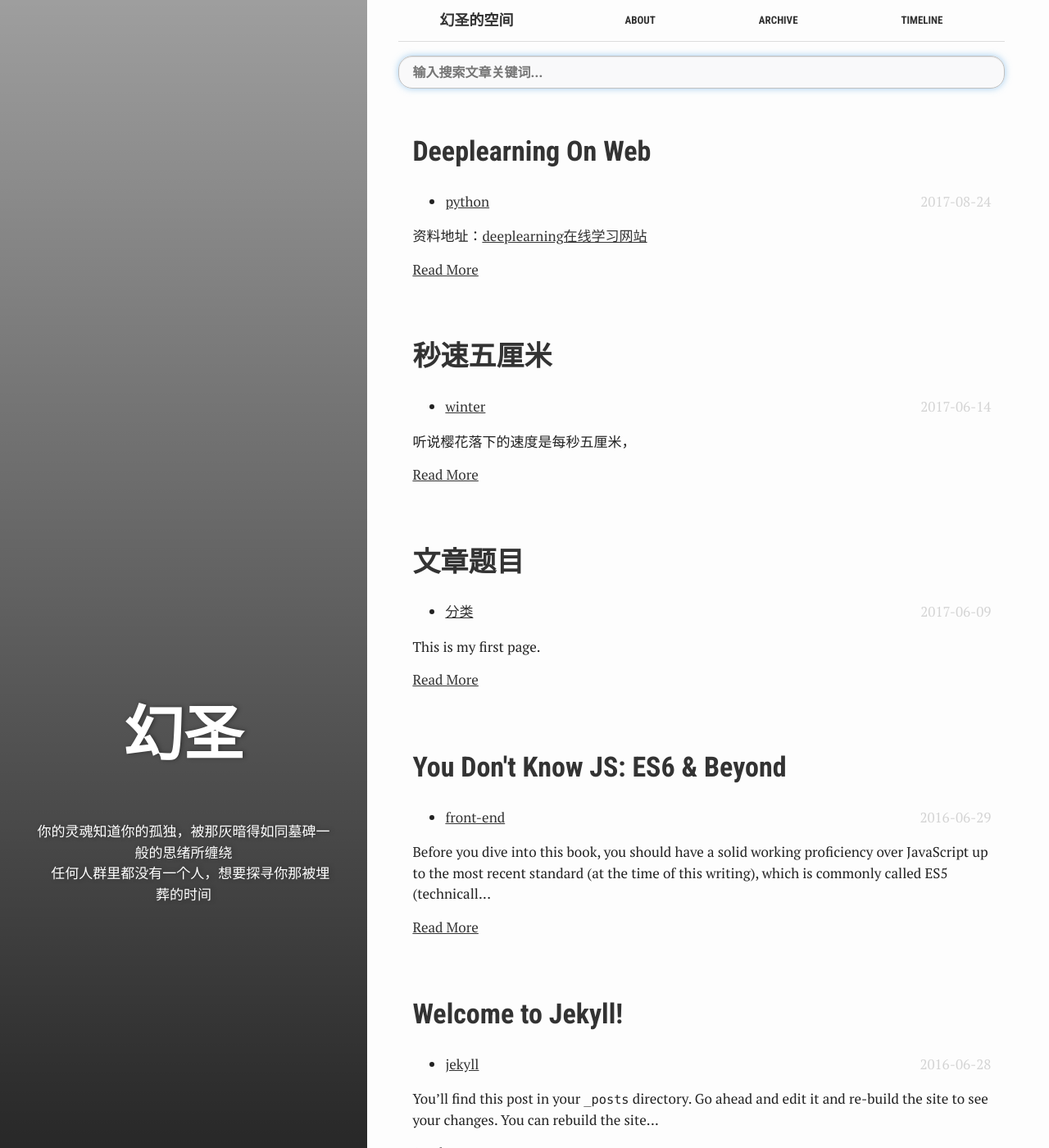
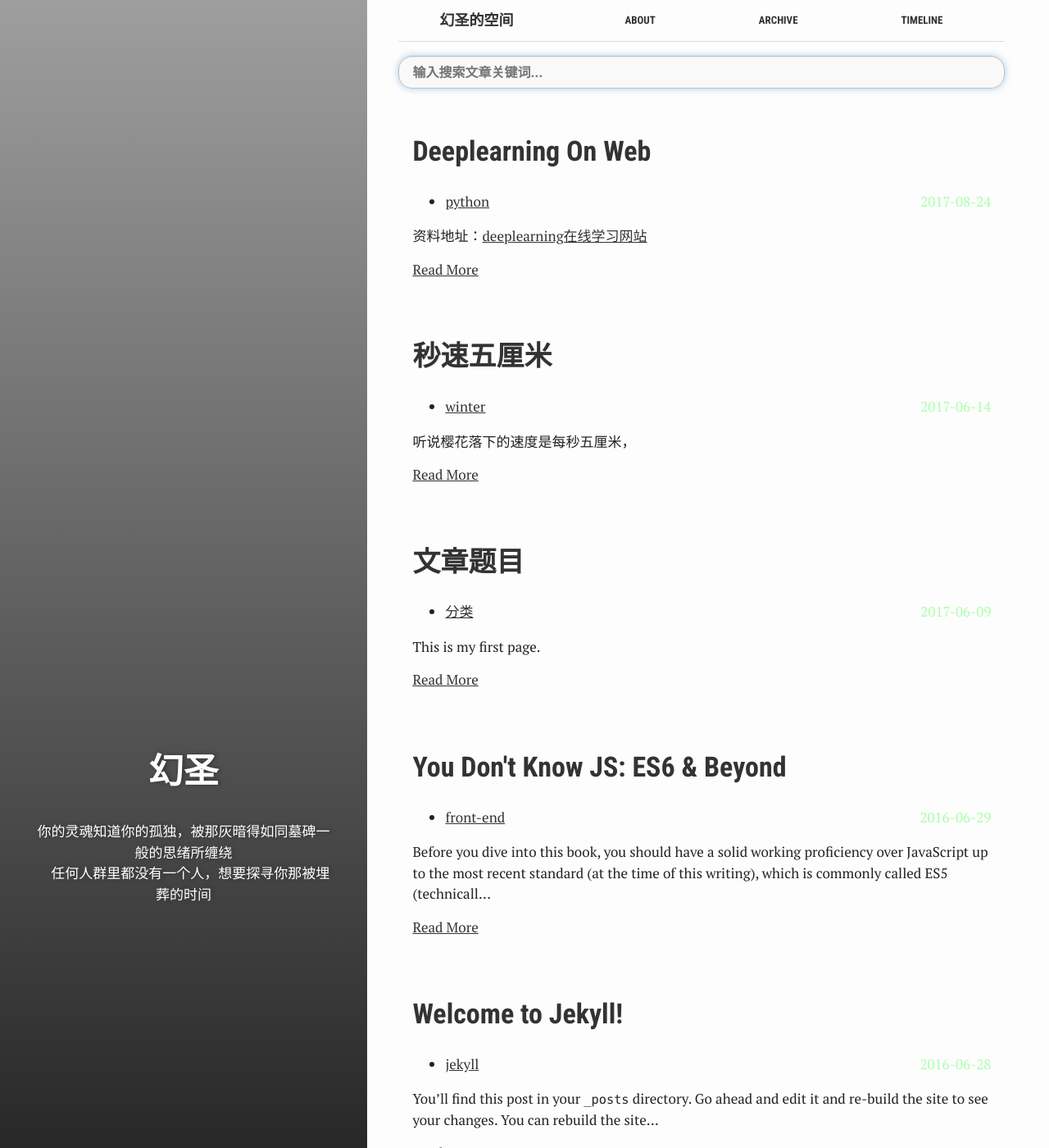
Before and after one commit to cheungwoonming/cheungwoonming.github.io, a Jekyll site: the page built from index.html, in a window 1280 px wide and 1400 px high. Shown: the whole window at 82% size. Built offline with Jekyll 4.4.1, drawn with Linux system fonts in a browser that asks for light colours; the list of posts is cut into pages by our own code; comment, search, counter and statistics services are not loaded.

Commit message:
改变date颜色

```diff
--- a/_layouts/post.html
+++ b/_layouts/post.html
@@ -6,7 +6,7 @@ layout: default
   <h1 class="post-title">{{ page.title }}</h1>
 
   <p class="post-meta">
-    <time datetime="{{ page.date | date: "%Y-%m-%d" }}">{{ page.date | date: "%d-%m-%Y" }}</time>
+    <time datetime="{{ page.date | date: "%Y-%m-%d" }}">{{ page.date | date: "%Y-%m-%d" }}</time>
 
     {% if page.author %}
       &nbsp;/&nbsp;
--- a/assets/_sass/_base.scss
+++ b/assets/_sass/_base.scss
@@ -41,7 +41,7 @@ h5 { font-size: .8em; }
 h6 { font-size: .6em; }
 
 .heading {
-  font-size: 4.3em;
+  font-size: 2.5em;
   text-transform: uppercase;
   font-weight: bold;
   font-family: 'Roboto Condensed', sans-serif;
--- a/assets/_sass/_layout.scss
+++ b/assets/_sass/_layout.scss
@@ -282,7 +282,8 @@ article {
 .date {
   text-align: right;
   float: right;
-  color: #d4d4d4;
+  //color: #d4d4d4;
+  color: #aaffaa;
   display: none;
 }
 
--- a/index.html
+++ b/index.html
@@ -98,6 +98,7 @@ summary: "你的灵魂知道你的孤独，被那灰暗得如同墓碑一般的
 <!--  {% endif %}-->
 <!--</div>-->
 
+<!--分页器-->
 <div class="post-links">
   {% if paginator.previous_page %}
     <a class="link-to-post" href="{{ site.baseurl }}{{ paginator.previous_page_path }}">
--- a/timeline.html
+++ b/timeline.html
@@ -4,7 +4,7 @@ layout: page
 permalink: /timeline/
 title: "Timeline"
 crawlertitle: "All articles order by time"
-summary: "List of blog"
+summary: "List of blog order by time"
 active: timeline
 ---
 
```
